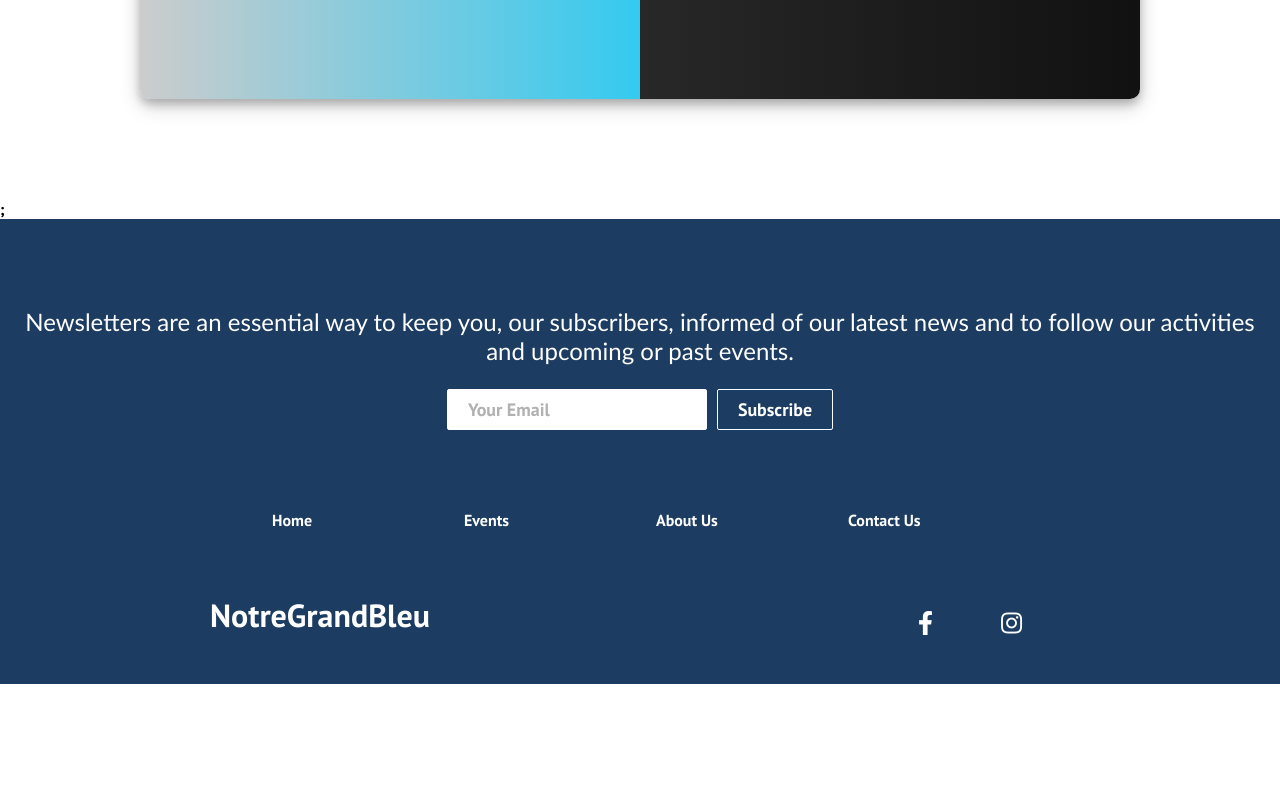
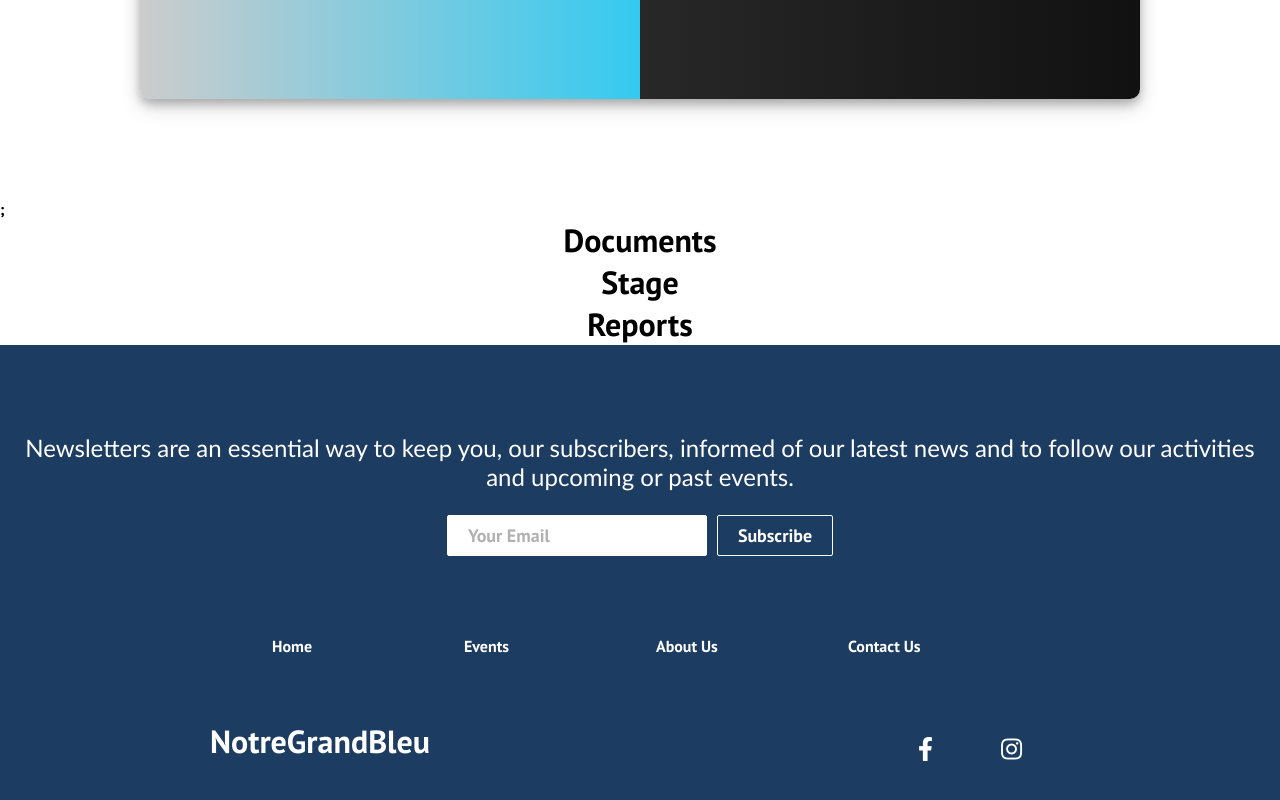
Before and after one commit to bileltaher/ngb2, a React (Create React App) app: page /services in a window 1280 px wide. Shown: the part 1921-2721 px from the top of the page. Before the commit the page ends 2605 px from the top, so only its background shows below. Built offline with nearby package versions, Linux system fonts and the light colour scheme; the HTML template or start-up script is replaced by a standard one.

Commit message:
service dropdown fix

```diff
--- a/package.json
+++ b/package.json
@@ -11,6 +11,7 @@
     "react-dom": "^16.14.0",
     "react-icons": "^4.3.1",
     "react-router-dom": "^5.2.0",
+    "react-router-hash-link": "^2.4.3",
     "react-scripts": "3.4.1",
     "react-slick": "^0.29.0",
     "slick-carousel": "^1.8.1"
--- a/src/App.js
+++ b/src/App.js
@@ -19,9 +19,6 @@ function App() {
         <Navbar />
         <Route>
           <Route path="/" exact component={Home} />
-          <Route path="/" exact component={Stage} />
-          <Route path="/" exact component={Documents} />
-          <Route path="/" exact component={Reports} />
           <Route path="/services" component={Services} />
           <Route path="/posts" component={Posts} />
           <Route path="/sign-up" component={SignUp} />
--- a/src/components/Dropdown.js
+++ b/src/components/Dropdown.js
@@ -1,7 +1,7 @@
 import React, { useState } from "react";
 import { MenuItems } from "./MenuItems";
 import "./Dropdown.css";
-import { Link } from "react-router-dom";
+import { HashLink } from "react-router-hash-link";
 
 function Dropdown() {
   const [click, setClick] = useState(false);
@@ -17,13 +17,13 @@ function Dropdown() {
         {MenuItems.map((item, index) => {
           return (
             <li key={index}>
-              <Link
+              <HashLink
                 className={item.cName}
                 to={item.path}
                 onClick={() => setClick(false)}
               >
                 {item.title}
-              </Link>
+              </HashLink>
             </li>
           );
         })}
--- a/src/components/MenuItems.js
+++ b/src/components/MenuItems.js
@@ -1,17 +1,17 @@
 export const MenuItems = [
   {
     title: "Stage",
-    path: "/stage",
+    path: "/services/#stage",
     cName: "dropdown-link",
   },
   {
     title: "Documents",
-    path: "/documents",
+    path: "/services/#documents",
     cName: "dropdown-link",
   },
   {
     title: "Reports",
-    path: "/reports",
+    path: "/services/#reports",
     cName: "dropdown-link",
   },
 ];
--- a/src/components/pages/Services.js
+++ b/src/components/pages/Services.js
@@ -1,12 +1,24 @@
 import React from "react";
 import "../../App.css";
 import Form from "../../components/Form";
+import Documents from "./Documents";
+import Reports from "./Reports";
+import Stage from "./Stage";
 
 export default function Services() {
   return (
     <div>
       <h1 className="services">SERVICES</h1>;
       <Form />;
+      <div id="documents">
+        <Documents />
+      </div>
+      <div id="stage">
+        <Stage />
+      </div>
+      <div id="reports">
+        <Reports />
+      </div>
     </div>
   );
 }
--- a/src/components/pages/Stage.js
+++ b/src/components/pages/Stage.js
@@ -3,7 +3,7 @@ import React from "react";
 export default function Stage() {
   return (
     <>
-      <h1 className="Stage">Stage</h1>
+    <h1 className="Stage">Stage</h1>
     </>
   );
 }
```
Also changed, not shown: 1 other file (tests, documents, lock files or other folders).
